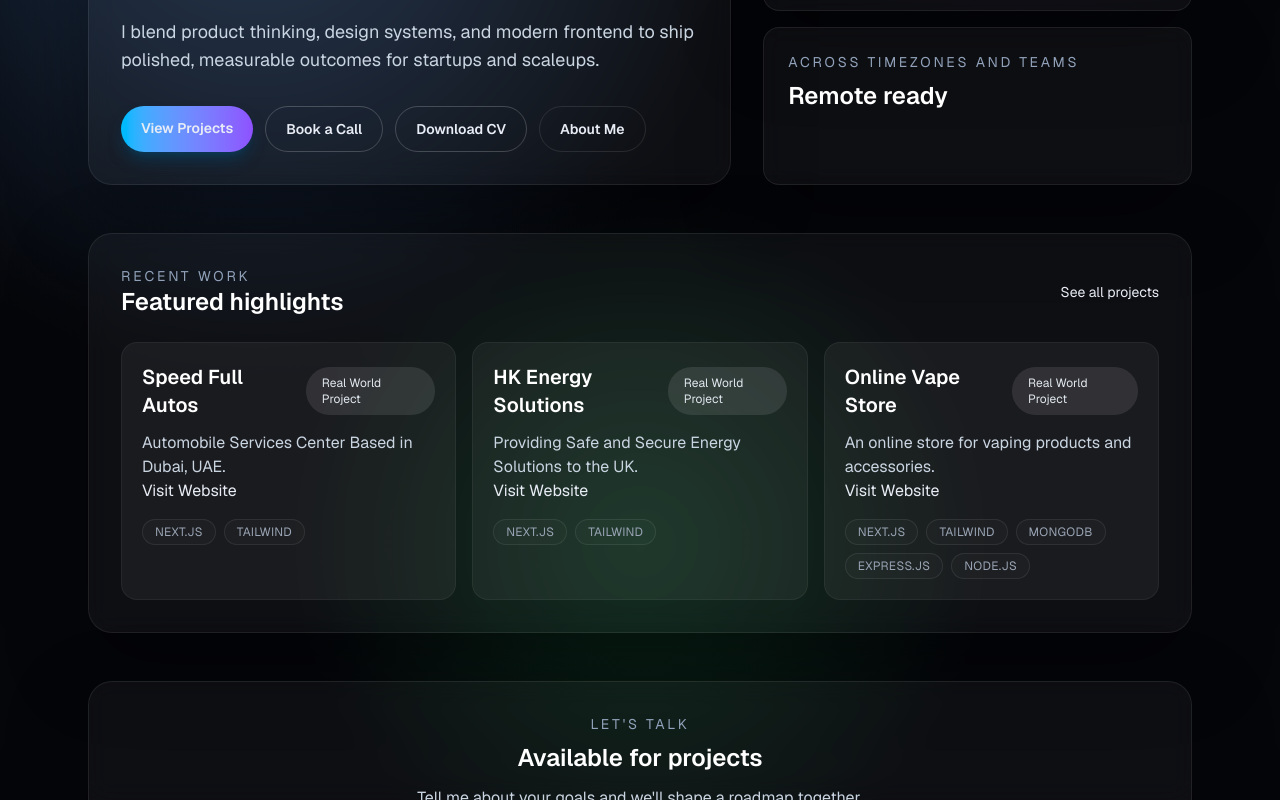
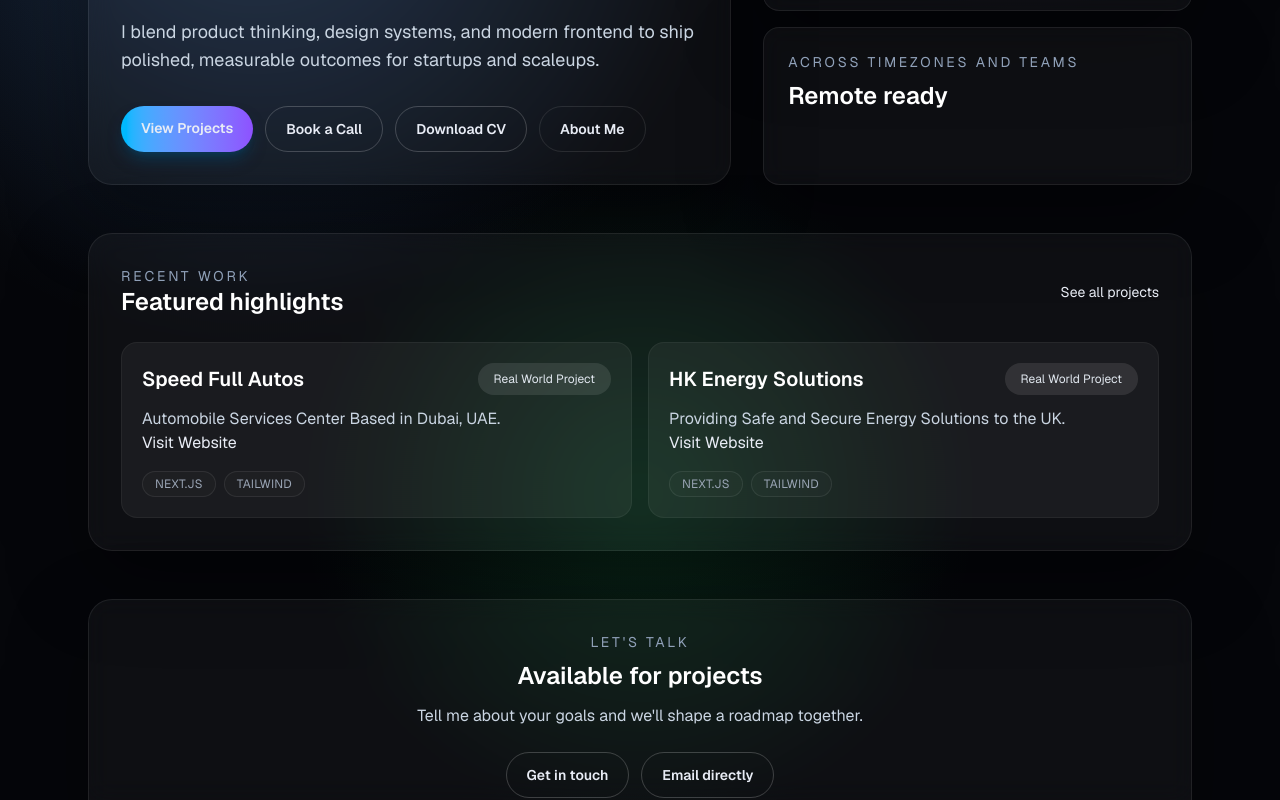
Before and after one commit to awai5an5er/Portfolio, a Next.js app: page / in a window 1280 px wide. Shown: the part 455-1255 px from the top of the page. Built offline with nearby package versions, Linux system fonts and the light colour scheme.

Commit message:
remove project

```diff
--- a/src/app/page.tsx
+++ b/src/app/page.tsx
@@ -19,11 +19,6 @@ const featured = [
     title: "HK Energy Solutions",
     blurb: "Providing Safe and Secure Energy Solutions to the UK.",
     tags: ["Next.js", "Tailwind"],
-  },
-  {
-    title: "Online Vape Store",
-    blurb: "An online store for vaping products and accessories.",
-    tags: ["Next.js", "Tailwind", "MongoDB", "Express.js", "Node.js"],
   },
 ];
 
--- a/src/app/projects/page.tsx
+++ b/src/app/projects/page.tsx
@@ -12,12 +12,6 @@ const featured = [
     title: "HK Energy Solutions",
     blurb: "Providing Safe and Secure Energy Solutions to the UK.",
     tags: ["Next.js", "Tailwind"],
-    detail: "Real World Project",
-  },
-  {
-    title: "Online Vape Store",
-    blurb: "An online store for vaping products and accessories.",
-    tags: ["Next.js", "Tailwind", "MongoDB", "Express.js", "Node.js"],
     detail: "Real World Project",
   },
   {
```
